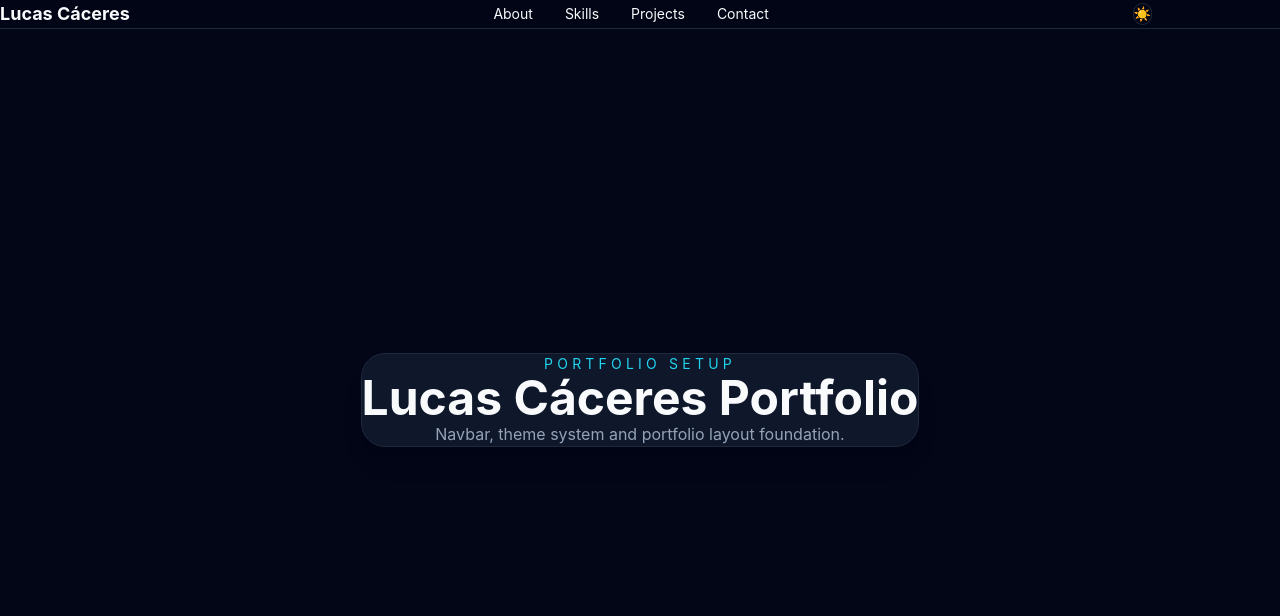
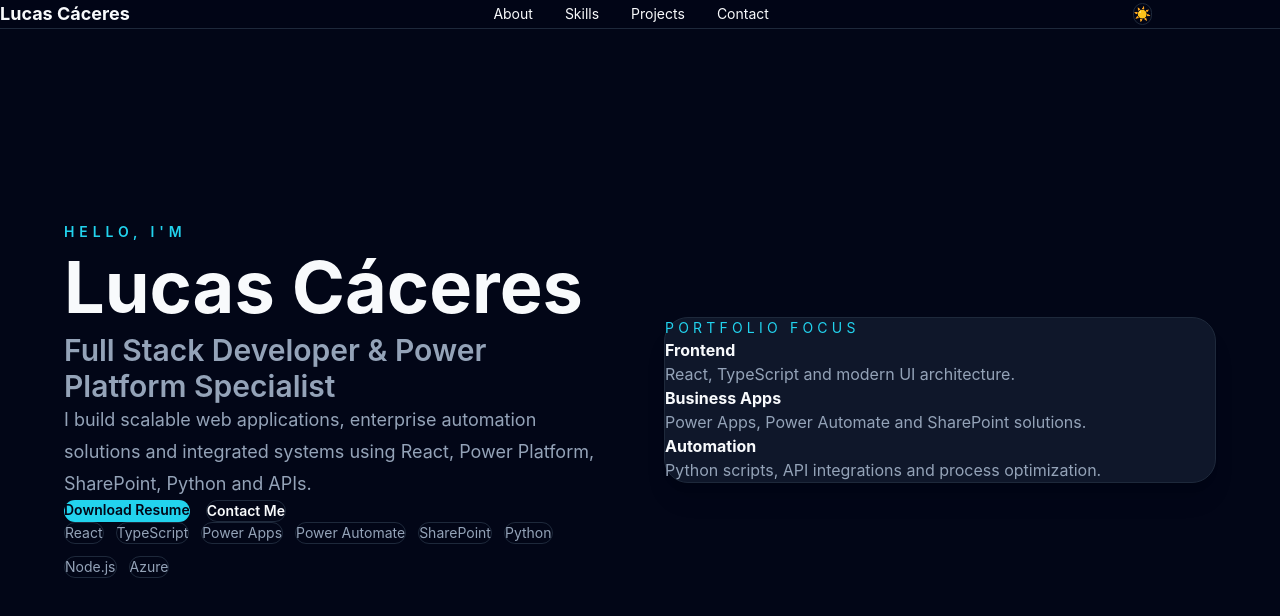
Before and after one commit to CaceresEly/Portifolio, a React (Vite) app: page / in a window 1280 px wide. Shown: the top 616 px of the page. Built offline with nearby package versions, Linux system fonts and the light colour scheme.

Commit message:
feat: add hero section

```diff
--- a/src/app/App.tsx
+++ b/src/app/App.tsx
@@ -1,41 +1,13 @@
 import { Navbar } from '../components/layout/navbar';
+import { HeroSection } from '../components/sections/hero_section';
 
 function App() {
   return (
     <>
       <Navbar />
 
-      <main className="min-h-screen pt-24">
-        <section
-          id="home"
-          className="flex min-h-screen items-center justify-center px-6"
-        >
-          <div
-            className="rounded-3xl border p-12 text-center shadow-xl"
-            style={{
-              background: 'var(--color-surface)',
-              borderColor: 'var(--color-border)',
-            }}
-          >
-            <p
-              className="mb-4 text-sm tracking-[0.3em]"
-              style={{ color: 'var(--color-primary)' }}
-            >
-              PORTFOLIO SETUP
-            </p>
-
-            <h1 className="text-5xl font-bold">
-              Lucas Cáceres Portfolio
-            </h1>
-
-            <p
-              className="mt-6"
-              style={{ color: 'var(--color-text-muted)' }}
-            >
-              Navbar, theme system and portfolio layout foundation.
-            </p>
-          </div>
-        </section>
+      <main>
+        <HeroSection />
       </main>
     </>
   );
--- /dev/null
+++ b/src/components/sections/hero_section.tsx
@@ -0,0 +1,129 @@
+const technologies = [
+  'React',
+  'TypeScript',
+  'Power Apps',
+  'Power Automate',
+  'SharePoint',
+  'Python',
+  'Node.js',
+  'Azure',
+];
+
+function HeroSection() {
+  return (
+    <section
+    id="home"
+    className="flex min-h-screen w-full items-center justify-center px-6 pt-24"
+    >
+    <div className="mx-auto grid w-full max-w-6xl gap-12 md:grid-cols-2 md:items-center">
+        <div>
+          <p
+            className="mb-4 text-sm font-semibold uppercase tracking-[0.35em]"
+            style={{ color: 'var(--color-primary)' }}
+          >
+            Hello, I&apos;m
+          </p>
+
+          <h1 className="text-5xl font-bold leading-tight md:text-7xl">
+            Lucas Cáceres
+          </h1>
+
+          <h2
+            className="mt-6 text-2xl font-semibold md:text-3xl"
+            style={{ color: 'var(--color-text-muted)' }}
+          >
+            Full Stack Developer & Power Platform Specialist
+          </h2>
+
+          <p
+            className="mt-6 max-w-2xl text-lg leading-8"
+            style={{ color: 'var(--color-text-muted)' }}
+          >
+            I build scalable web applications, enterprise automation solutions
+            and integrated systems using React, Power Platform, SharePoint,
+            Python and APIs.
+          </p>
+
+          <div className="mt-10 flex flex-wrap gap-4">
+            <a
+              href="#"
+              className="rounded-full px-6 py-3 text-sm font-semibold transition hover:scale-105"
+              style={{
+                background: 'var(--color-primary)',
+                color: 'var(--color-background)',
+              }}
+            >
+              Download Resume
+            </a>
+
+            <a
+              href="#contact"
+              className="rounded-full border px-6 py-3 text-sm font-semibold transition hover:scale-105"
+              style={{
+                borderColor: 'var(--color-border)',
+                color: 'var(--color-text)',
+              }}
+            >
+              Contact Me
+            </a>
+          </div>
+
+          <div className="mt-10 flex flex-wrap gap-3">
+            {technologies.map((technology) => (
+              <span
+                key={technology}
+                className="rounded-full border px-4 py-2 text-sm"
+                style={{
+                  borderColor: 'var(--color-border)',
+                  color: 'var(--color-text-muted)',
+                }}
+              >
+                {technology}
+              </span>
+            ))}
+          </div>
+        </div>
+
+        <div
+          className="rounded-3xl border p-8 shadow-xl"
+          style={{
+            background: 'var(--color-surface)',
+            borderColor: 'var(--color-border)',
+          }}
+        >
+          <p
+            className="text-sm uppercase tracking-[0.3em]"
+            style={{ color: 'var(--color-primary)' }}
+          >
+            Portfolio Focus
+          </p>
+
+          <div className="mt-8 space-y-5">
+            <div>
+              <strong>Frontend</strong>
+              <p style={{ color: 'var(--color-text-muted)' }}>
+                React, TypeScript and modern UI architecture.
+              </p>
+            </div>
+
+            <div>
+              <strong>Business Apps</strong>
+              <p style={{ color: 'var(--color-text-muted)' }}>
+                Power Apps, Power Automate and SharePoint solutions.
+              </p>
+            </div>
+
+            <div>
+              <strong>Automation</strong>
+              <p style={{ color: 'var(--color-text-muted)' }}>
+                Python scripts, API integrations and process optimization.
+              </p>
+            </div>
+          </div>
+        </div>
+      </div>
+    </section>
+  );
+}
+
+export { HeroSection };
--- a/src/styles/global.css
+++ b/src/styles/global.css
@@ -11,9 +11,16 @@ html {
   scroll-behavior: smooth;
 }
 
+html,
+body,
+#root {
+  width: 100%;
+  min-height: 100vh;
+}
+
 body {
   background: var(--color-background);
   color: var(--color-text);
   font-family: Inter, sans-serif;
-  transition: 0.3s;
+  transition: background-color 0.3s ease, color 0.3s ease;
 }
```
